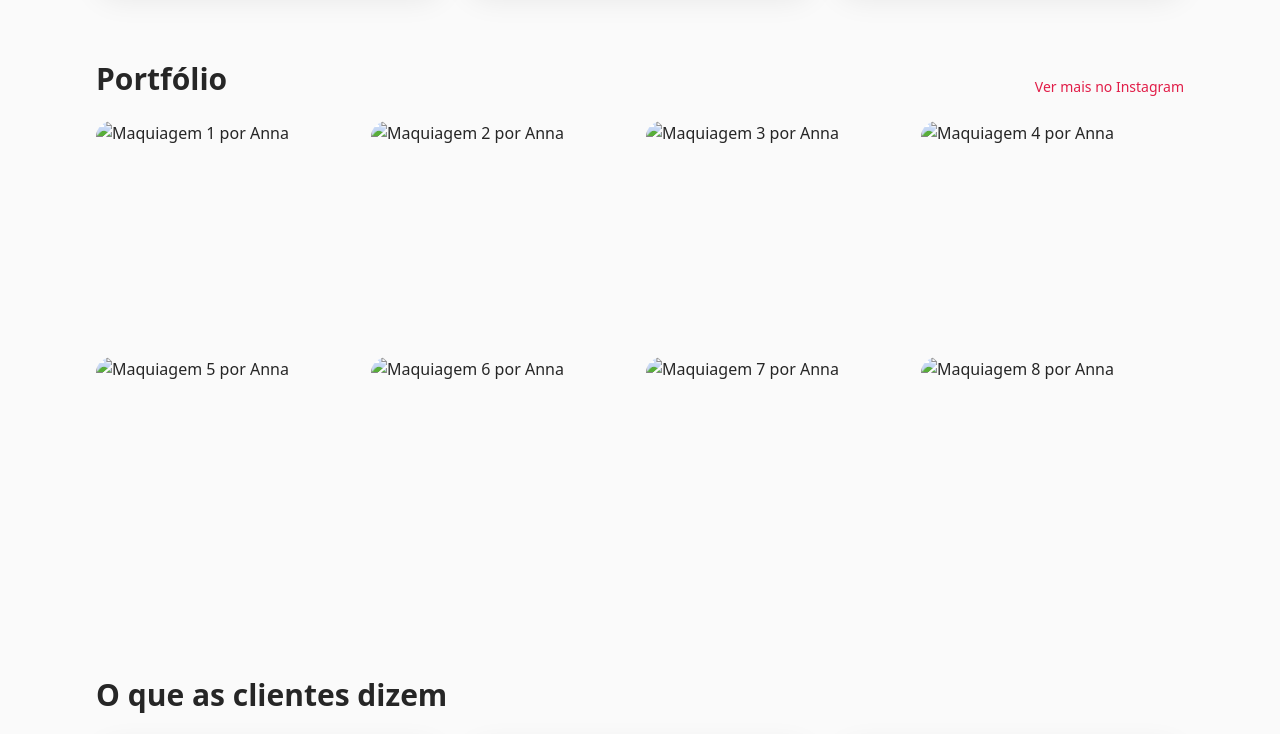
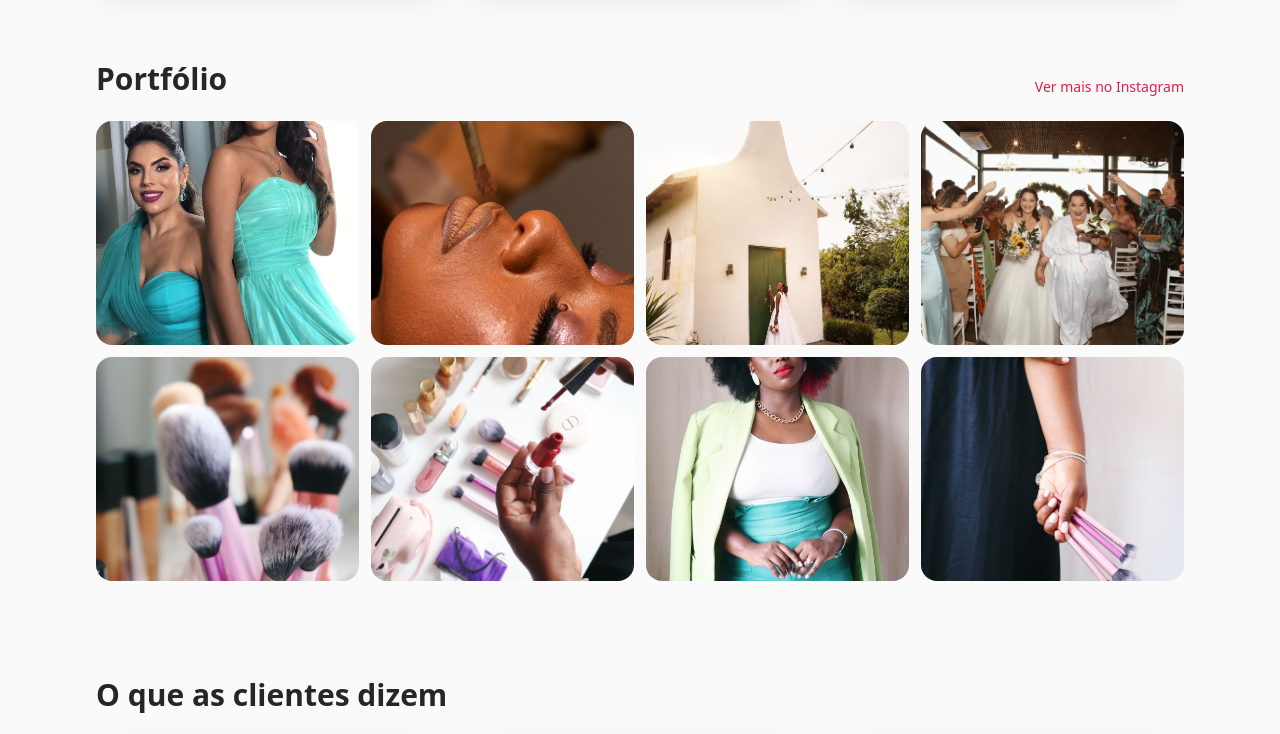
Before and after one commit to MatheusCrisostimo/annaluisa-site, a plain HTML site: page index.html in a window 1280 px wide. Shown: the part 1120-1854 px from the top of the page. Drawn offline with nearby package versions, Linux system fonts and the light colour scheme; a script that the page names is missing.

Commit message:
Update index.html

```diff
--- a/index.html
+++ b/index.html
@@ -97,7 +97,7 @@
 
   <!-- Hero -->
   <section class="relative overflow-hidden">
-    <img src="images/hero.webp" width="1600" height="900" alt="Modelo maquiada por Anna Luísa"
+    <img src="images/WhatsApp Image 2024-03-29 at 22.37.38 (1).jpeg" width="1600" height="900" alt="Modelo maquiada por Anna Luísa"
          class="w-full h-[70vh] object-cover object-center" loading="eager" />
     <div class="section">
       <div class="absolute inset-0 section flex items-end pb-12">
@@ -174,14 +174,14 @@
          class="text-sm text-rose-600 hover:underline">Ver mais no Instagram</a>
     </div>
     <div class="mt-6 grid grid-cols-2 md:grid-cols-3 lg:grid-cols-4 gap-3">
-      <img src="images/portfolio-01.webp" alt="Maquiagem 1 por Anna" class="rounded-2xl w-full h-56 object-cover" loading="lazy" />
-      <img src="images/portfolio-02.webp" alt="Maquiagem 2 por Anna" class="rounded-2xl w-full h-56 object-cover" loading="lazy" />
-      <img src="images/portfolio-03.webp" alt="Maquiagem 3 por Anna" class="rounded-2xl w-full h-56 object-cover" loading="lazy" />
-      <img src="images/portfolio-04.webp" alt="Maquiagem 4 por Anna" class="rounded-2xl w-full h-56 object-cover" loading="lazy" />
-      <img src="images/portfolio-05.webp" alt="Maquiagem 5 por Anna" class="rounded-2xl w-full h-56 object-cover" loading="lazy" />
-      <img src="images/portfolio-06.webp" alt="Maquiagem 6 por Anna" class="rounded-2xl w-full h-56 object-cover" loading="lazy" />
-      <img src="images/portfolio-07.webp" alt="Maquiagem 7 por Anna" class="rounded-2xl w-full h-56 object-cover" loading="lazy" />
-      <img src="images/portfolio-08.webp" alt="Maquiagem 8 por Anna" class="rounded-2xl w-full h-56 object-cover" loading="lazy" />
+      <img src="images/WhatsApp Image 2024-03-29 at 22.37.42.jpeg" alt="Maquiagem 1 por Anna" class="rounded-2xl w-full h-56 object-cover" loading="lazy" />
+      <img src="images/WhatsApp Image 2024-03-29 at 22.37.43.jpeg" alt="Maquiagem 2 por Anna" class="rounded-2xl w-full h-56 object-cover" loading="lazy" />
+      <img src="images/WhatsApp Image 2024-03-29 at 22.37.44.jpeg" alt="Maquiagem 3 por Anna" class="rounded-2xl w-full h-56 object-cover" loading="lazy" />
+      <img src="images/WhatsApp Image 2024-03-29 at 22.37.51.jpeg" alt="Maquiagem 4 por Anna" class="rounded-2xl w-full h-56 object-cover" loading="lazy" />
+      <img src="images/WhatsApp Image 2024-03-29 at 22.37.53.jpeg" class="rounded-2xl w-full h-56 object-cover" loading="lazy" />
+      <img src="images/WhatsApp Image 2024-03-29 at 22.37.54.jpeg" alt="Maquiagem 6 por Anna" class="rounded-2xl w-full h-56 object-cover" loading="lazy" />
+      <img src="images/WhatsApp Image 2024-03-29 at 22.37.55.jpeg" alt="Maquiagem 7 por Anna" class="rounded-2xl w-full h-56 object-cover" loading="lazy" />
+      <img src="images/WhatsApp Image 2024-03-29 at 22.37.52.jpeg" alt="Maquiagem 8 por Anna" class="rounded-2xl w-full h-56 object-cover" loading="lazy" />
     </div>
   </section>
 
```
